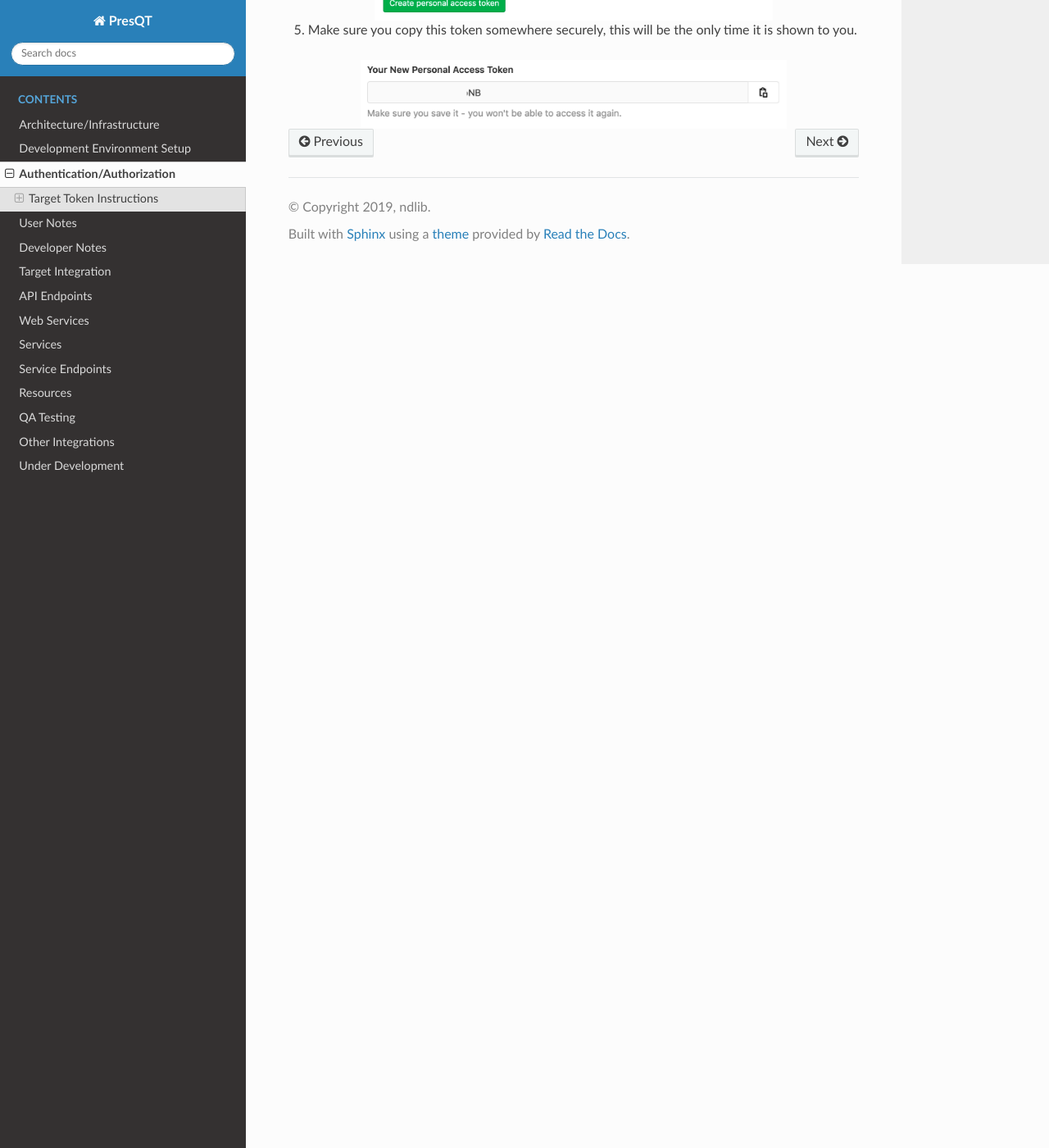
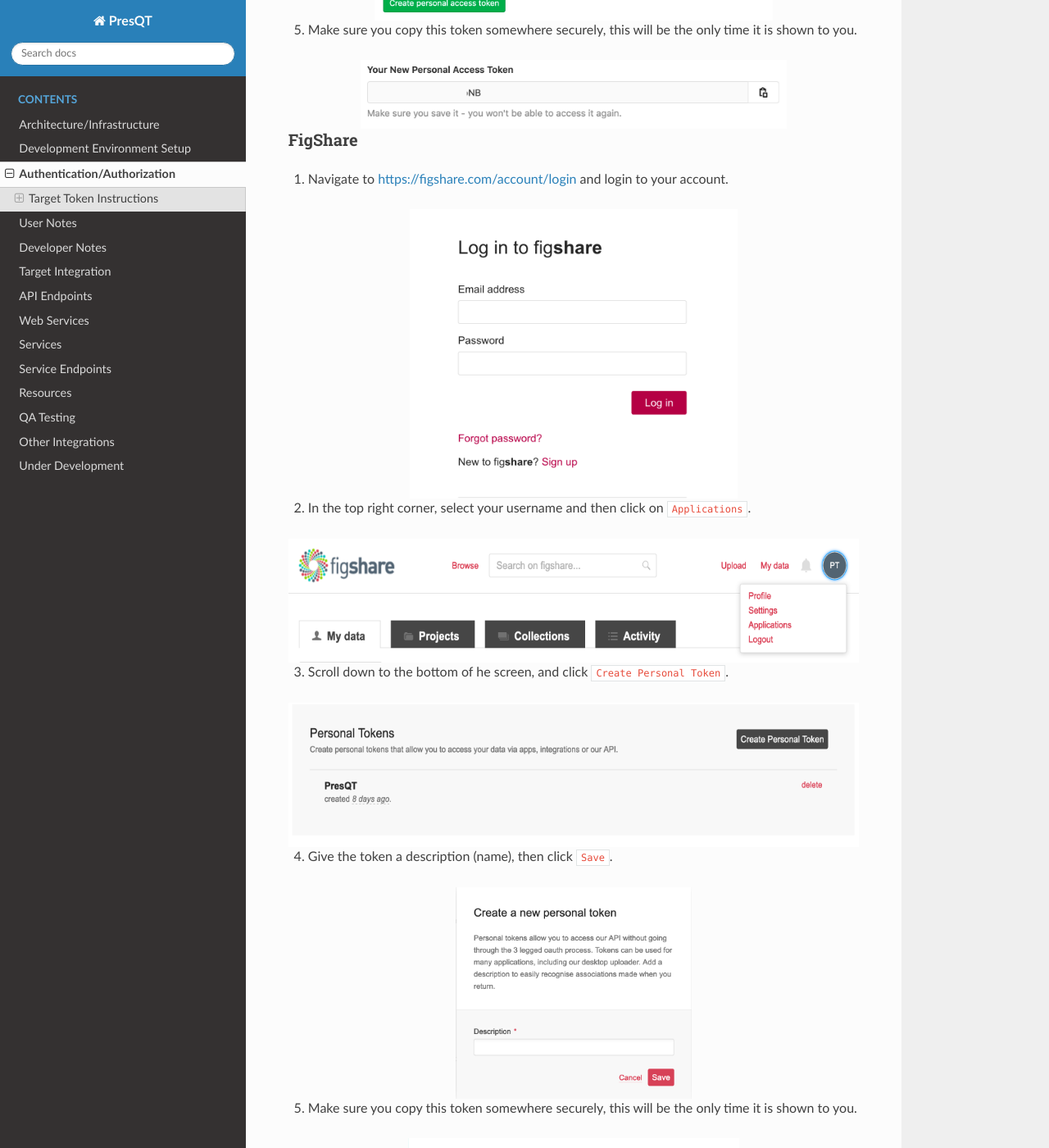
Before and after one commit to Lucy-Family-Institute/presqt, a Sphinx documentation site: the page built from docs/authentication_authorization.rst, in a window 1280 px wide and 1400 px high, scrolled down 7919 px. Shown: the whole window at 82% size. Built offline with Sphinx 7.4.7 and the Read the Docs theme 2.0.0, drawn with Linux system fonts in a browser that asks for light colours.

Commit message:
Token docs

```diff
--- a/docs/authentication_authorization.rst
+++ b/docs/authentication_authorization.rst
@@ -180,5 +180,37 @@
     :align:   center
     :scale: 40%
 
+FigShare
+""""""""
+1. Navigate to https://figshare.com/account/login and login to your account.
+
+.. figure::  images/qa/figshare/figshare1.png
+    :align:   center
+    :scale: 40%
+
+2. In the top right corner, select your username and then click on ``Applications``.
+
+.. figure::  images/qa/figshare/figshare2.png
+    :align:   center
+    :scale: 40%
+
+3. Scroll down to the bottom of he screen, and click ``Create Personal Token``.
+
+.. figure::  images/qa/figshare/figshare3.png
+    :align:   center
+    :scale: 40%
+
+4. Give the token a description (name), then click ``Save``.
+
+.. figure::  images/qa/figshare/figshare4.png
+    :align:   center
+    :scale: 35%
+
+5. Make sure you copy this token somewhere securely, this will be the only time it is shown to you.
+
+.. figure::  images/qa/figshare/figshare5.png
+    :align:   center
+    :scale: 40%
+
 .. toctree::
    :maxdepth: 3
```
Also changed, not shown: docs/images/qa/figshare/figshare1.png (added), docs/images/qa/figshare/figshare2.png (added), docs/images/qa/figshare/figshare3.png (added), docs/images/qa/figshare/figshare4.png (added), docs/images/qa/figshare/figshare5.png (added).
